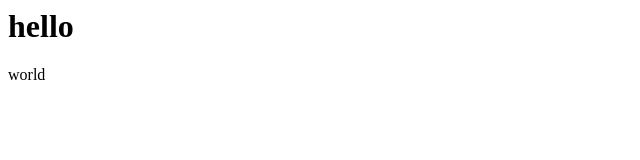
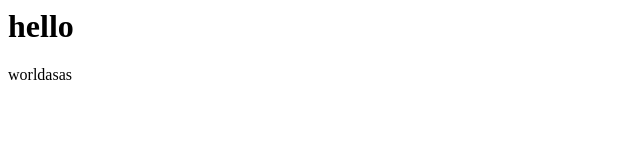
Before and after one commit to javaichiro/todo-app, a plain HTML site: page index.html in a window 1280 px wide. Shown: the full height of the page, 0-640 px from the left. Drawn offline with Linux system fonts and the light colour scheme.

Commit message:
Update index.html

```diff
--- a/index.html
+++ b/index.html
@@ -1,2 +1,2 @@
 <h1>hello</h1>
-<p>world</p>
+<p>worldasas</p>
```
